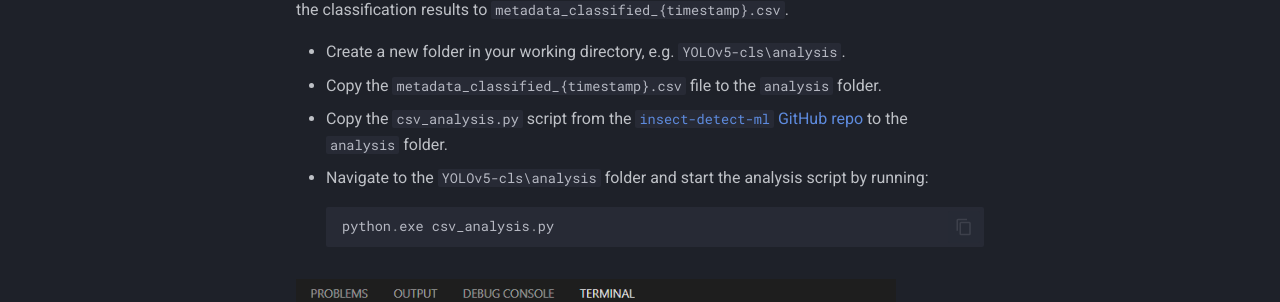
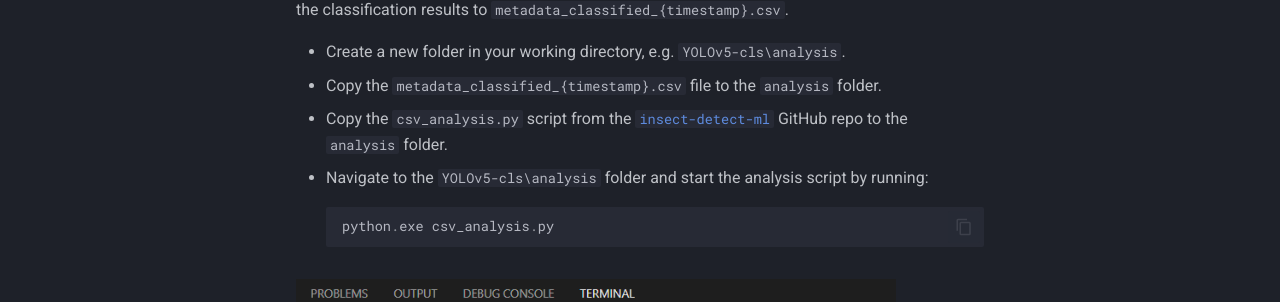
Before and after one commit to maxsitt/insect-detect-docs, an MkDocs documentation site: the page built from docs/deployment/analysis.md, in a window 1280 px wide and 900 px high. Shown: the part 403-705 px from the top of the window. Built offline with MkDocs 1.6.1 and Material for MkDocs 9.7.7, drawn with Linux system fonts in a browser that asks for light colours; comment, search, counter and statistics services are not loaded.

Commit message:
Update formatting

````diff
--- a/docs/deployment/analysis.md
+++ b/docs/deployment/analysis.md
@@ -17,8 +17,8 @@
 - Create a new folder in your working directory, e.g. `YOLOv5-cls\analysis`.
 - Copy the `metadata_classified_{timestamp}.csv` file to the `analysis` folder.
 - Copy the `csv_analysis.py` script from the
-  [`insect-detect-ml` GitHub repo](https://github.com/maxsitt/insect-detect-ml){target=_blank}
-  to the `analysis` folder.
+  [`insect-detect-ml`](https://github.com/maxsitt/insect-detect-ml){target=_blank}
+  GitHub repo to the `analysis` folder.
 - Navigate to the `YOLOv5-cls\analysis` folder and start the analysis script by running:
 
     ``` powershell
````
Also changed, not shown: docs/modeltraining/annotation.md (+1 -1 lines), docs/modeltraining/train_classification.md (+2 -0 lines), docs/modeltraining/train_detection.md (+2 -0 lines).
